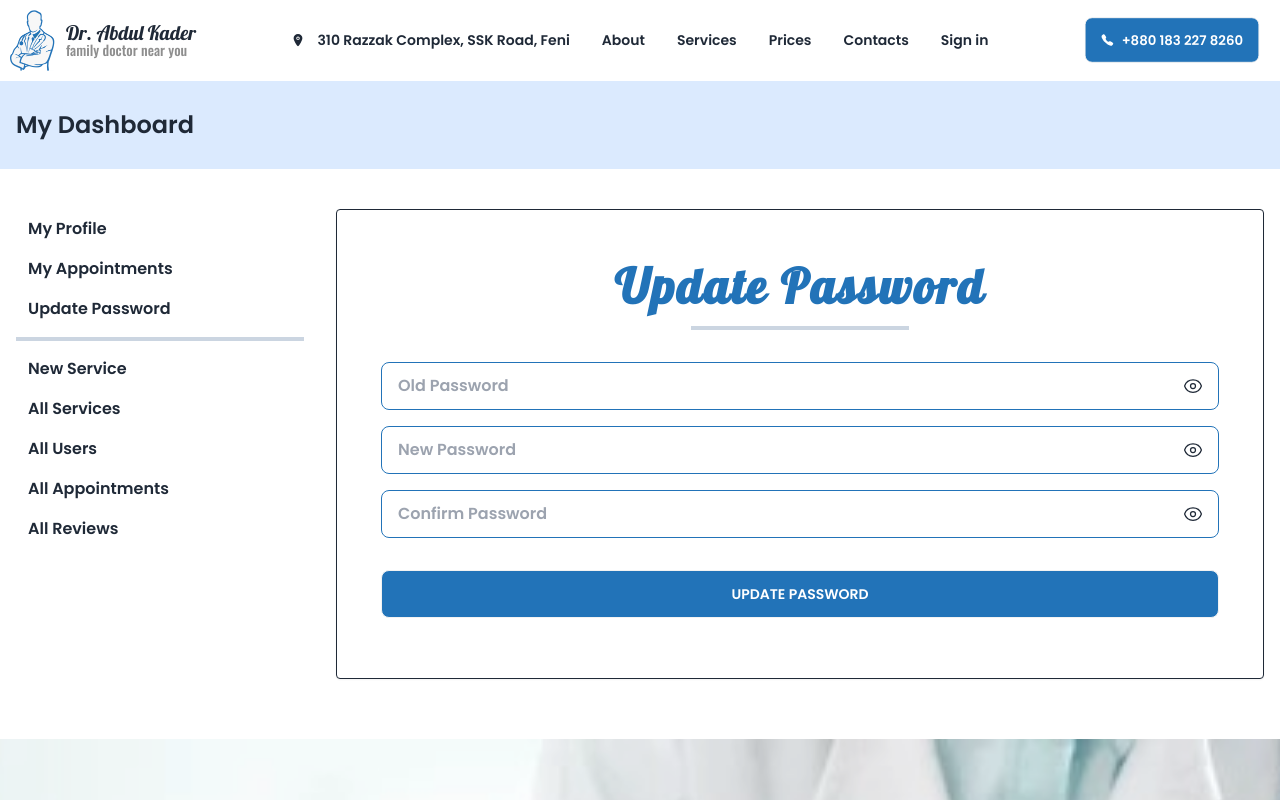
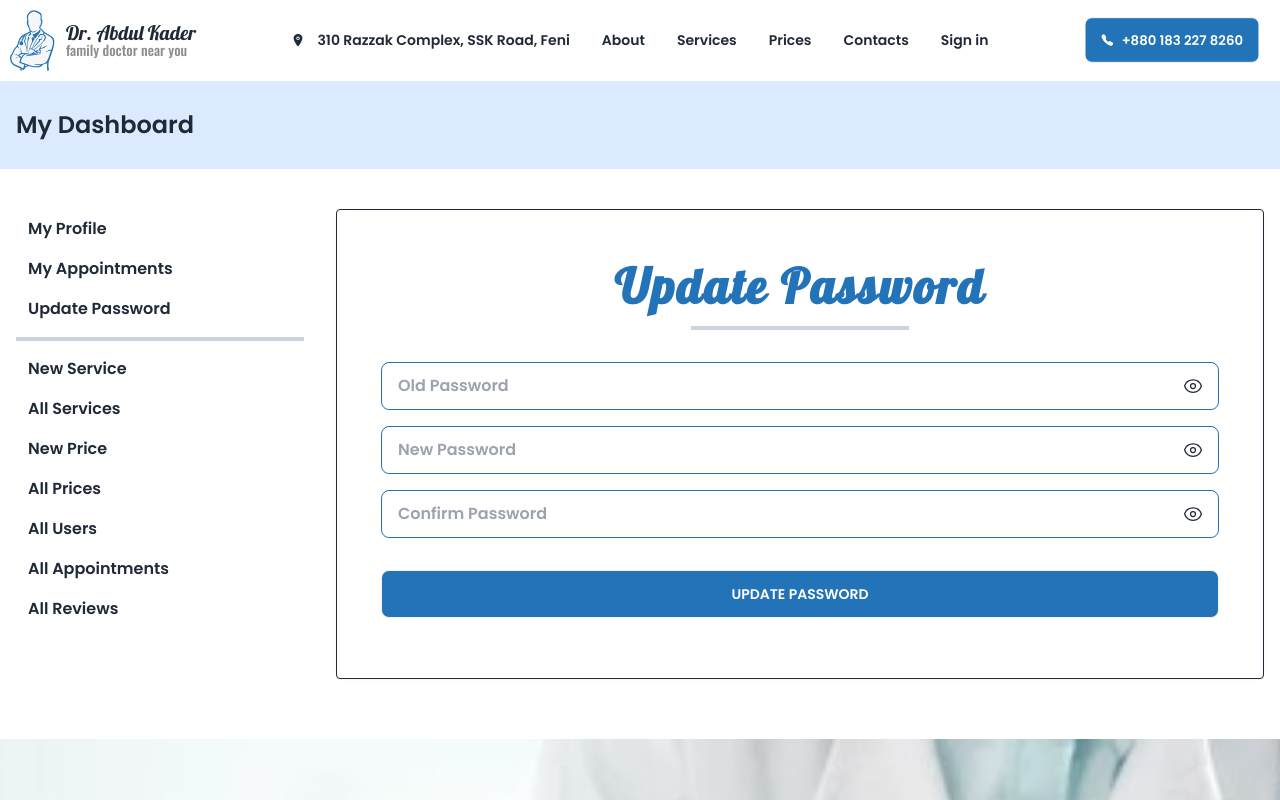
Before and after one commit to muhammad-jiku/jikmunn-doctor-abdul-kader, a Next.js app: page /dashboard/me/update-password in a window 1280 px wide. Shown: the top 800 px of the page. Built offline with nearby package versions, Linux system fonts and the light colour scheme; no server answers.

Commit message:
new list item added to the sidebar

```diff
--- a/components/Dashboard/Profile.jsx
+++ b/components/Dashboard/Profile.jsx
@@ -91,9 +91,9 @@ function Profile() {
           loading='lazy'
           className='w-32 h-32 rounded-full border-[1px] border-main'
           src={
-            user?.avatar?.url
+            user?.avatar?.url?.length > 0
               ? user?.avatar?.url
-              : avatarPreview || avatar || profileImg?.src
+              : avatarPreview || profileImg?.src
           }
           alt={user?.username}
         />
--- a/components/Dashboard/Sidebar.jsx
+++ b/components/Dashboard/Sidebar.jsx
@@ -54,6 +54,23 @@ function Sidebar() {
               All Services
             </Link>
           </li>
+          <li>
+            <Link
+              href='/admin/products/new'
+              className='block px-3 py-2 text-gray-800 hover:bg-blue-100 hover:text-main rounded-md'
+            >
+              New Price
+            </Link>
+          </li>
+
+          <li>
+            <Link
+              href='/admin/products'
+              className='block px-3 py-2 text-gray-800 hover:bg-blue-100 hover:text-main rounded-md'
+            >
+              All Prices
+            </Link>
+          </li>
 
           <li>
             <Link
```
